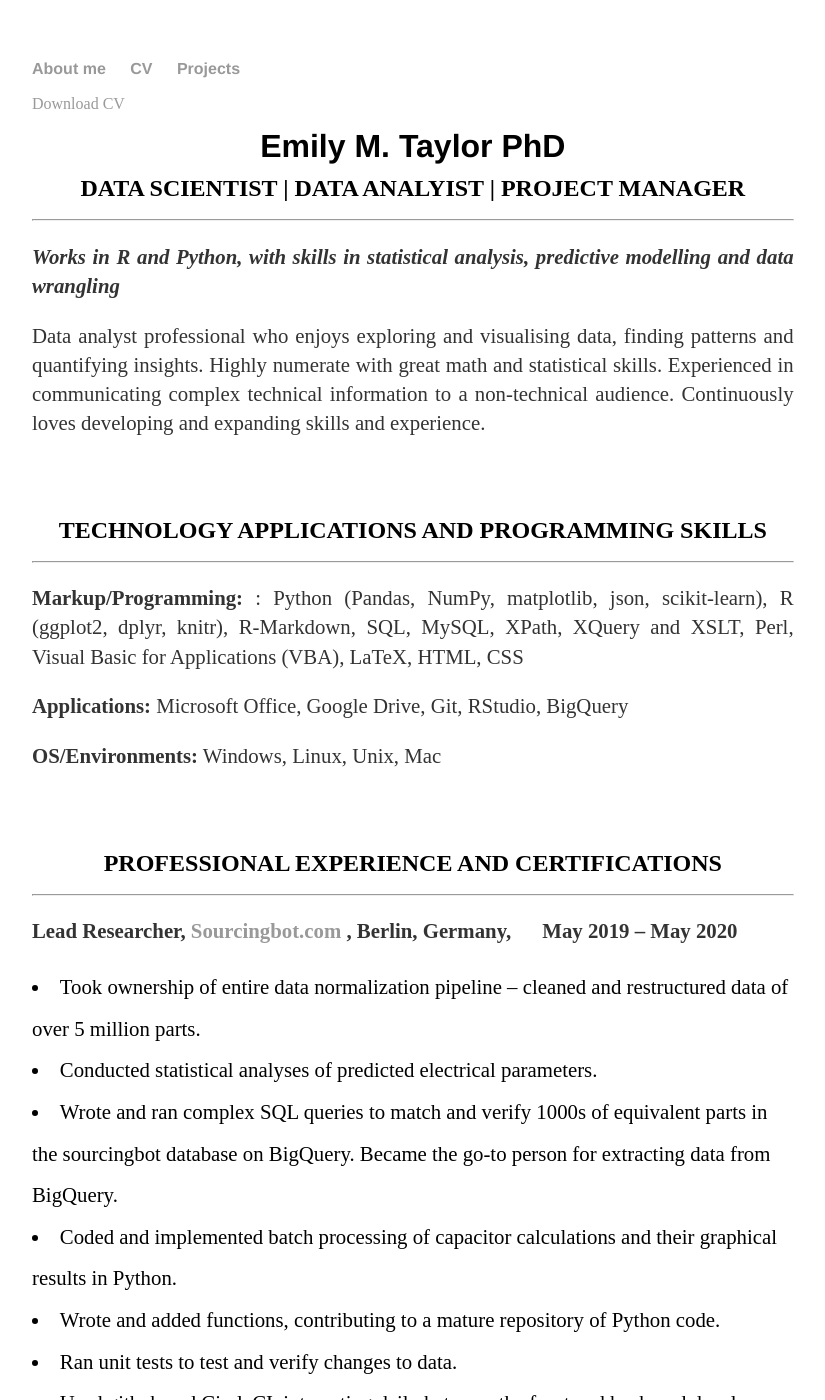
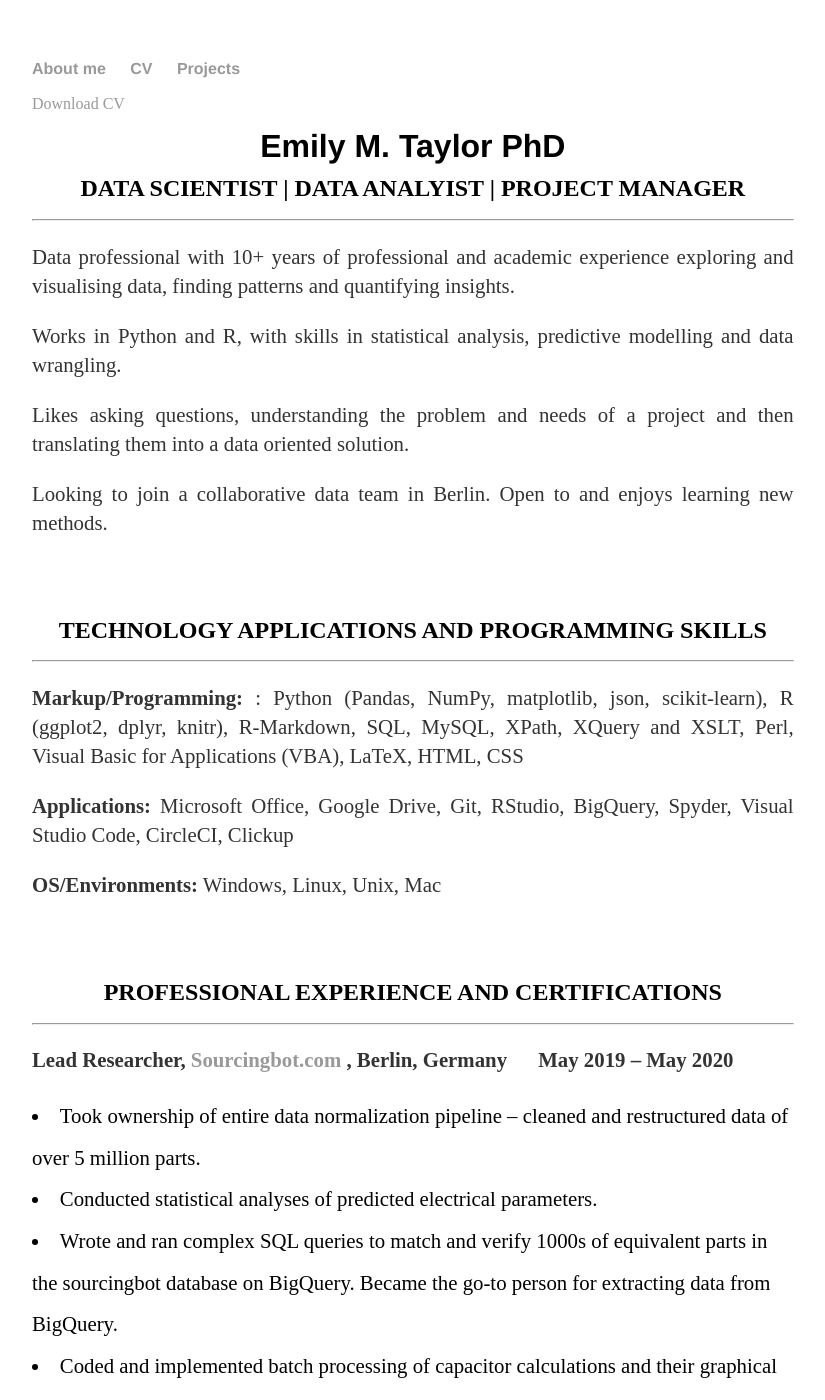
Before and after one commit to ETay203/ETay203.github.io, a Jekyll site: the page built from cv/index.html, in a window 1280 px wide and 1400 px high. Shown: the whole window, without its empty margins (160-985 px from the left). Built offline with Jekyll 4.4.1, drawn with Linux system fonts in a browser that asks for light colours; some of the changed text lies outside the part shown.

Commit message:
update html resume

```diff
--- a/cv/index.html
+++ b/cv/index.html
@@ -11,22 +11,23 @@ title: Emily Taylor, CV
 
 <h2><strong>DATA SCIENTIST | DATA ANALYIST | PROJECT MANAGER</strong></h2>
 <hr>
-<p><em><strong>Works in R and Python, with skills in statistical analysis, predictive modelling and data wrangling</strong></em></p>
-
-<p>Data analyst professional who enjoys exploring and visualising data, finding patterns and quantifying insights. Highly numerate with great math and statistical skills. Experienced in communicating complex technical information to a non-technical audience. Continuously loves developing and expanding skills and experience.</p>
+<p>Data professional with 10+ years of professional and academic experience exploring and visualising data, finding patterns and quantifying insights.  </p>
+<p>Works in Python and R, with skills in statistical analysis, predictive modelling and data wrangling.</p>
+<p>Likes asking questions, understanding the problem and needs of a project and then translating them into a data oriented solution.</p>
+<p>Looking to join a collaborative data team in Berlin. Open to and enjoys learning new methods.</p>
 
 <br></br>
 <h2><strong>TECHNOLOGY APPLICATIONS AND PROGRAMMING SKILLS</strong></h2>
 <hr>
 
 <p><strong>Markup/Programming:</strong> : Python (Pandas, NumPy, matplotlib, json, scikit-learn), R (ggplot2, dplyr, knitr), R-Markdown, SQL, MySQL, XPath, XQuery and XSLT, Perl, Visual Basic for Applications (VBA), LaTeX, HTML, CSS</p>
-<p><strong>Applications:</strong> Microsoft Office, Google Drive, Git, RStudio, BigQuery</p>
+<p><strong>Applications:</strong> Microsoft Office, Google Drive, Git, RStudio, BigQuery, Spyder, Visual Studio Code, CircleCI, Clickup</p>
 <p><strong>OS/Environments:</strong> Windows, Linux, Unix, Mac</p>
 
 <br></br>
 <h2><strong>PROFESSIONAL EXPERIENCE AND CERTIFICATIONS</strong></h2>
 <hr>
-<p><strong>Lead Researcher, <a href="https://sourcingbot.com/">Sourcingbot.com </a> , Berlin, Germany, &emsp; May 2019 &ndash; May 2020</strong></p>
+<p><strong>Lead Researcher, <a href="https://sourcingbot.com/">Sourcingbot.com </a> , Berlin, Germany &emsp; May 2019 &ndash; May 2020</strong></p>
 <li>Took ownership of entire data normalization pipeline –  cleaned and restructured data of over 5 million parts.</li>
 <li>Conducted statistical analyses of predicted electrical parameters.</li>
 <li>Wrote and ran complex SQL queries to match and verify 1000s of equivalent parts in the sourcingbot database on  BigQuery.  Became the go-to person for extracting data from BigQuery.</li>
```
Also changed, not shown: other parts of cv/index.html (+5 -5 lines).
